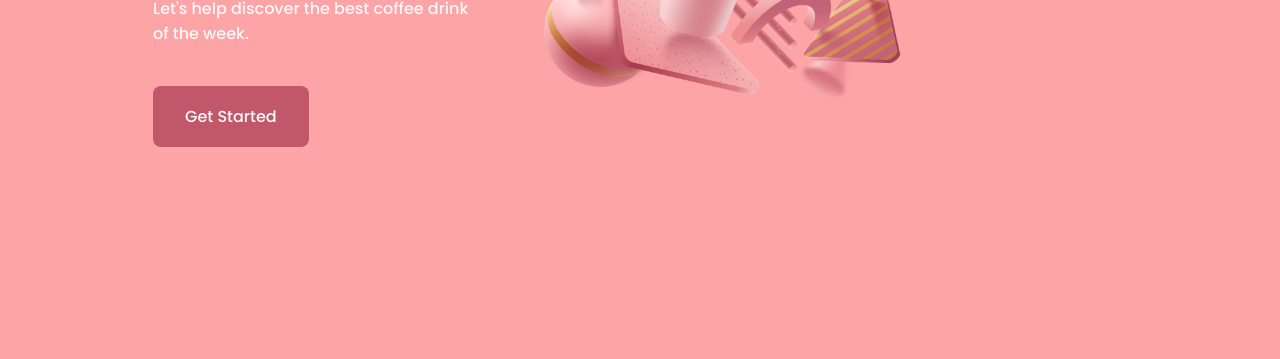
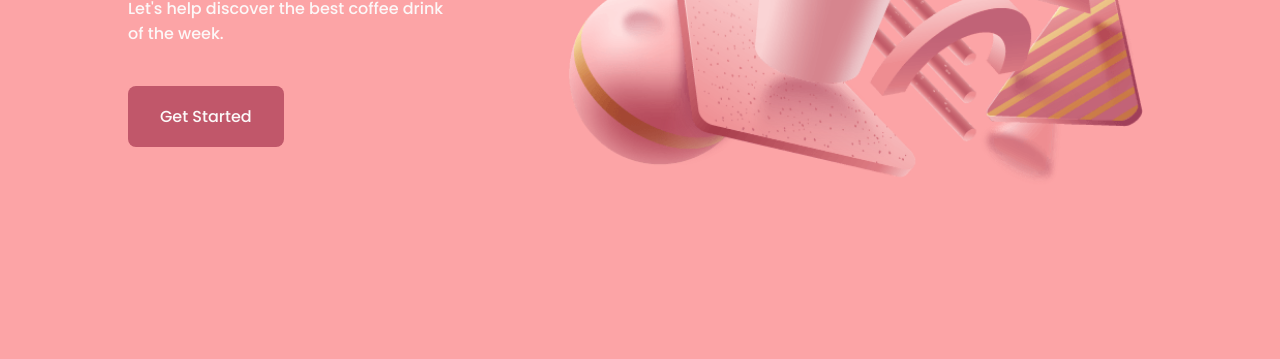
Before and after one commit to LeslieLopez25/coffee-landing-page, a plain HTML site: page index.html in a window 1280 px wide. Shown: the part 441-800 px from the top of the page. Drawn offline with nearby package versions, Linux system fonts and the light colour scheme.

Commit message:
Completed the media query for large devices

```diff
--- a/styles.css
+++ b/styles.css
@@ -232,3 +232,24 @@ img {
         width: 375px;
     }
 }
+
+@media screen and (min-width: 1024px) {
+    .bd-grid {
+        margin-left: auto;
+        margin-right: auto;
+    }
+
+    .home__container {
+        justify-content: initial;
+        column-gap: 4.5rem;
+    }
+
+    .home__img {
+        width: 604px;
+        height: 466px;
+    }
+
+    .home__img img {
+        width: 604px;
+    }
+}
```
